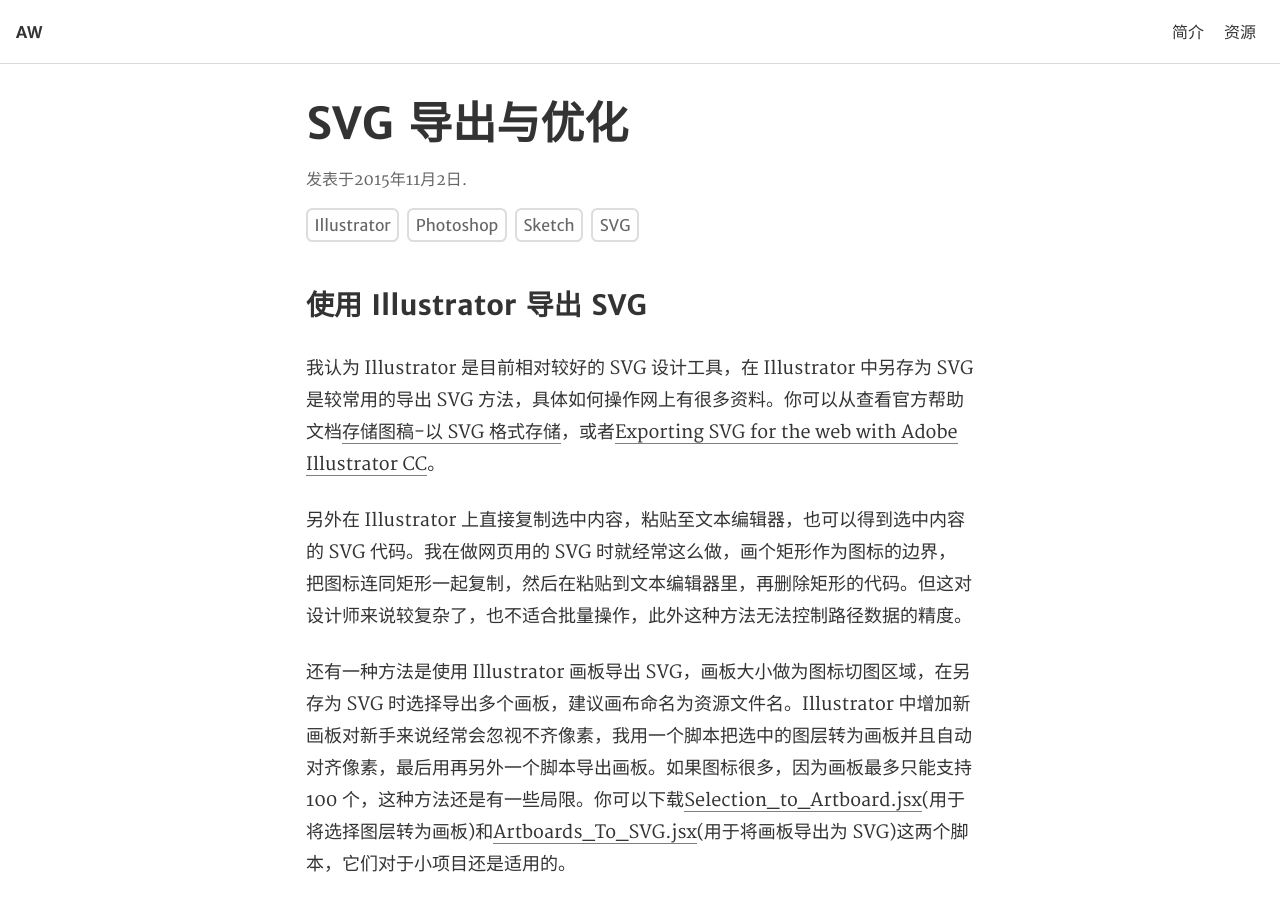
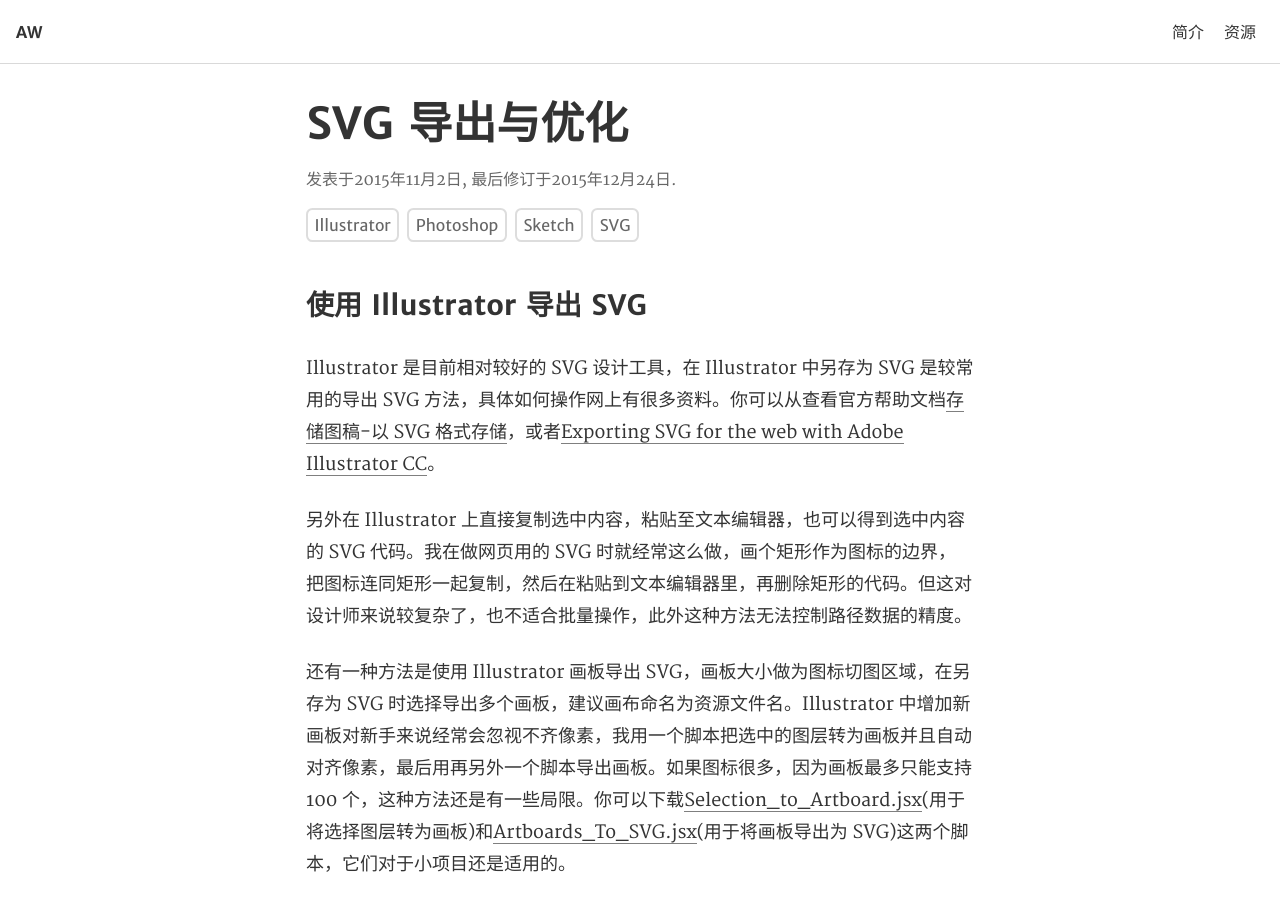
Before and after one commit to Ashung/ashung.github.io, a Jekyll site: the page built from _posts/2015-11-02-svg-export.md, in a window 1280 px wide and 900 px high. Built offline with Jekyll 4.4.1, drawn with Linux system fonts in a browser that asks for light colours; some web fonts are replaced; comment, search, counter and statistics services are not loaded; some of the changed text lies outside the part shown.

Commit message:
修改SVG导出文章

```diff
--- a/_posts/2015-11-02-svg-export.md
+++ b/_posts/2015-11-02-svg-export.md
@@ -2,12 +2,13 @@
 title: SVG 导出与优化
 excerpt: 介绍从 Illustrator、Photoshop、Sketch 导出 SVG，并优化 SVG 代码。
 category: SVG
+updated: 2015-12-24
 tags: Illustrator Photoshop Sketch SVG
 ---
 
 ### 使用 Illustrator 导出 SVG
 
-我认为 Illustrator 是目前相对较好的 SVG 设计工具，在 Illustrator 中另存为 SVG 是较常用的导出 SVG 方法，具体如何操作网上有很多资料。你可以从查看官方帮助文档[存储图稿-以 SVG 格式存储](https://helpx.adobe.com/cn/illustrator/using/saving-artwork.html)，或者[Exporting SVG for the web with Adobe Illustrator CC](http://www.adobe.com/inspire/2013/09/exporting-svg-illustrator.html)。
+Illustrator 是目前相对较好的 SVG 设计工具，在 Illustrator 中另存为 SVG 是较常用的导出 SVG 方法，具体如何操作网上有很多资料。你可以从查看官方帮助文档[存储图稿-以 SVG 格式存储](https://helpx.adobe.com/cn/illustrator/using/saving-artwork.html)，或者[Exporting SVG for the web with Adobe Illustrator CC](http://www.adobe.com/inspire/2013/09/exporting-svg-illustrator.html)。
 
 另外在 Illustrator 上直接复制选中内容，粘贴至文本编辑器，也可以得到选中内容的 SVG 代码。我在做网页用的 SVG 时就经常这么做，画个矩形作为图标的边界，把图标连同矩形一起复制，然后在粘贴到文本编辑器里，再删除矩形的代码。但这对设计师来说较复杂了，也不适合批量操作，此外这种方法无法控制路径数据的精度。
 
```
Also changed, not shown: other parts of _posts/2015-11-02-svg-export.md (+2 -0 lines).
